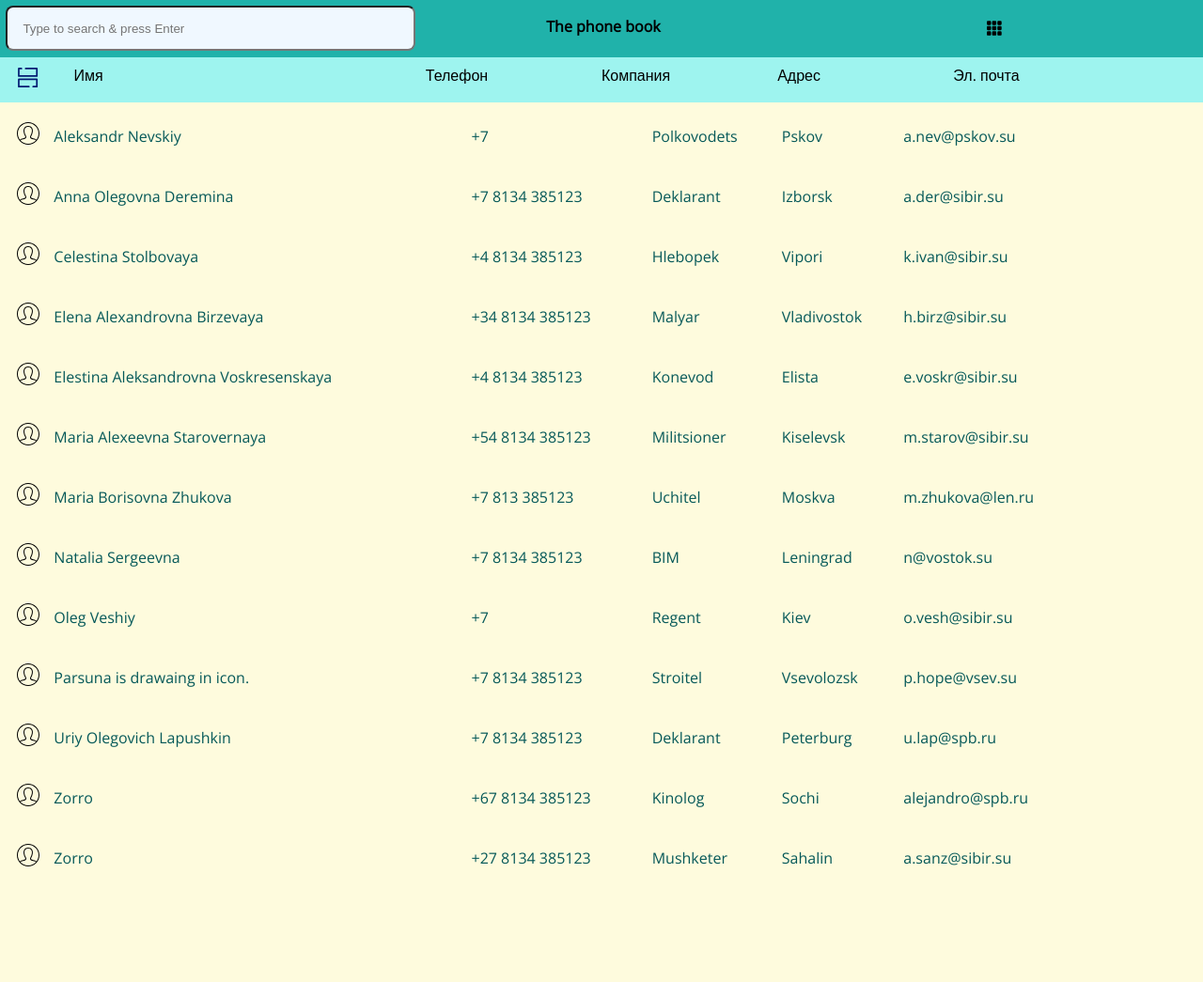
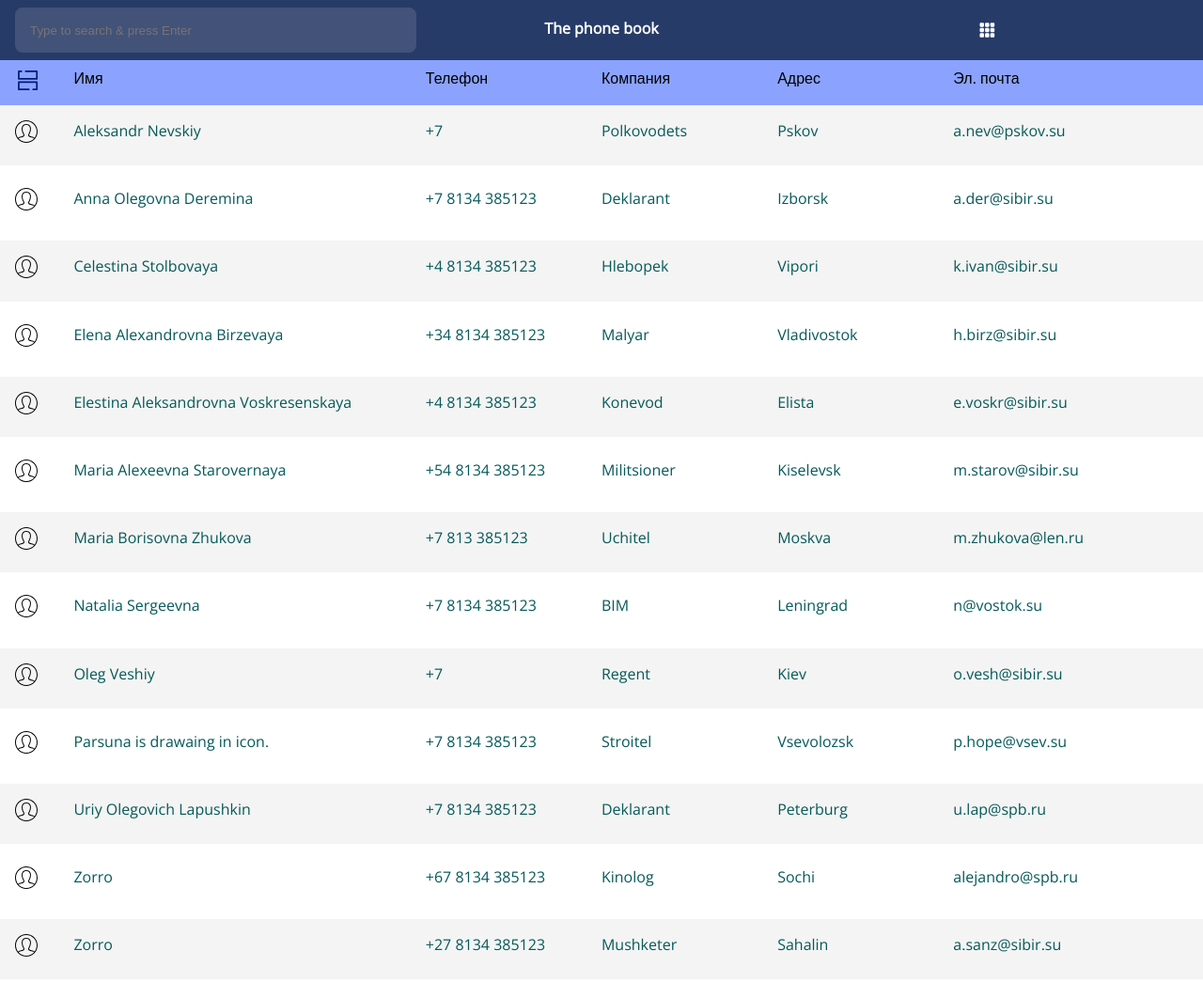
Before and after one commit to anaranjados/Fitting-.json, a plain HTML site: page index.html in a window 1280 px wide. Shown: the whole page at 94% size. Before the commit the page ends 962 px from the top, so only its background shows below. Drawn offline with nearby package versions, Linux system fonts and the light colour scheme.

Commit message:
improved lookup

```diff
--- a/estilo.scss
+++ b/estilo.scss
@@ -9,7 +9,7 @@
 }
 
 body {
-   background-color: #fefbdd;
+//   background-color: #fefbdd;
    font-family: 'Open Sans', sans-serif;
    margin: 0;
 }
@@ -18,18 +18,20 @@ header {
    position: fixed;
    top: 0;
    width: 100%;
-   background-color: lightseagreen;
+   background-color: #263B68;
    #heading {
-      padding: .5%;
-      background-color: lightseagreen;
+      padding: .5rem 1rem;
       display: flex;
+      color: white;
       & > * {
          width: 33.3%
       }
       input {
          border-radius: .5rem;
          padding: 0 1rem;
-         background-color: aliceblue;
+         background-color: #435279;
+         color: white;
+         border-width: 0;
       }
       h1 {
          font-size: 1rem;
@@ -41,15 +43,14 @@ header {
          cursor: pointer;
       }
    }
+   section.columns {
+      padding: .5rem 1rem;
+      background-color: #8BA3FF;
+   }
 }
 
 .columns {
    display: flex;
-   padding: .5rem 1rem;
-   background-color: #9ef4ef;
-   svg {
-      height: 1.7rem
-   }
    div {
       &:nth-of-type(2),
       &:nth-of-type(8) {   // thumbnail, button
@@ -64,18 +65,22 @@ header {
       &:nth-of-type(7) {   // stuff columns
          width: 15%
       }
+      svg {
+         height: 1.7rem
+      }
    }
 }
 
-table {
+main {
    width: 100%;
-   padding: 1rem;
-   border-width: 0;
-   margin-top: 6rem;
-   tbody tr {
-      margin-bottom: .5rem;
-      background-color: lightbrown;
-      td {
+   margin: 7rem 0 15rem;
+   section {
+      margin: .5rem 0;
+      padding: 0 1rem;
+      &:nth-of-type(2n-1) {
+         background-color: #F4F4F4;
+      }
+      div {
          &:first-of-type {
             display: none
          }
--- a/index.html
+++ b/index.html
@@ -12,7 +12,7 @@
         <input id="search" type="text" placeholder="Type to search & press Enter">
         <h1>The phone book</h1>
         <svg id="menu_btn" xmlns="http://www.w3.org/2000/svg" viewBox="0 0 1000 1000">
-            <g><path d="M220,10H80c-38.7,0-70,31.3-70,70v140c0,38.7,31.3,70,70,70h140c38.7,0,70-31.3,70-70V80C290,41.3,258.7,10,220,10z M570,10H430c-38.7,0-70,31.3-70,70v140c0,38.7,31.3,70,70,70h140c38.7,0,70-31.3,70-70V80C640,41.3,608.7,10,570,10z M920,10H780c-38.7,0-70,31.3-70,70v140c0,38.7,31.3,70,70,70h140c38.7,0,70-31.3,70-70V80C990,41.3,958.7,10,920,10z M220,360H80c-38.7,0-70,31.3-70,70v140c0,38.7,31.3,70,70,70h140c38.7,0,70-31.3,70-70V430C290,391.3,258.7,360,220,360z M570,360H430c-38.7,0-70,31.3-70,70v140c0,38.7,31.3,70,70,70h140c38.7,0,70-31.3,70-70V430C640,391.3,608.7,360,570,360z M920,360H780c-38.7,0-70,31.3-70,70v140c0,38.7,31.3,70,70,70h140c38.7,0,70-31.3,70-70V430C990,391.3,958.7,360,920,360z M220,710H80c-38.7,0-70,31.3-70,70v140c0,38.7,31.3,70,70,70h140c38.7,0,70-31.3,70-70V780C290,741.3,258.7,710,220,710z M570,710H430c-38.7,0-70,31.3-70,70v140c0,38.7,31.3,70,70,70h140c38.7,0,70-31.3,70-70V780C640,741.3,608.7,710,570,710z M920,710H780c-38.7,0-70,31.3-70,70v140c0,38.7,31.3,70,70,70h140c38.7,0,70-31.3,70-70V780C990,741.3,958.7,710,920,710z"/></g>
+            <g><path fill="white" d="M220,10H80c-38.7,0-70,31.3-70,70v140c0,38.7,31.3,70,70,70h140c38.7,0,70-31.3,70-70V80C290,41.3,258.7,10,220,10z M570,10H430c-38.7,0-70,31.3-70,70v140c0,38.7,31.3,70,70,70h140c38.7,0,70-31.3,70-70V80C640,41.3,608.7,10,570,10z M920,10H780c-38.7,0-70,31.3-70,70v140c0,38.7,31.3,70,70,70h140c38.7,0,70-31.3,70-70V80C990,41.3,958.7,10,920,10z M220,360H80c-38.7,0-70,31.3-70,70v140c0,38.7,31.3,70,70,70h140c38.7,0,70-31.3,70-70V430C290,391.3,258.7,360,220,360z M570,360H430c-38.7,0-70,31.3-70,70v140c0,38.7,31.3,70,70,70h140c38.7,0,70-31.3,70-70V430C640,391.3,608.7,360,570,360z M920,360H780c-38.7,0-70,31.3-70,70v140c0,38.7,31.3,70,70,70h140c38.7,0,70-31.3,70-70V430C990,391.3,958.7,360,920,360z M220,710H80c-38.7,0-70,31.3-70,70v140c0,38.7,31.3,70,70,70h140c38.7,0,70-31.3,70-70V780C290,741.3,258.7,710,220,710z M570,710H430c-38.7,0-70,31.3-70,70v140c0,38.7,31.3,70,70,70h140c38.7,0,70-31.3,70-70V780C640,741.3,608.7,710,570,710z M920,710H780c-38.7,0-70,31.3-70,70v140c0,38.7,31.3,70,70,70h140c38.7,0,70-31.3,70-70V780C990,741.3,958.7,710,920,710z"/></g>
         </svg>
     </div>
     <section class="columns">
@@ -39,9 +39,9 @@
       </section>
 </header>
 
-<table>
-	<tbody></tbody>
-</table>
+<main>
+
+</main>
 
 <nav id="menu_general" hidden>
 	<span hidden></span>
--- a/ux.js
+++ b/ux.js
@@ -170,19 +170,18 @@ const
    gm_lft_img = qs('#menu_general img[alt=left]'),
 
    sh		   = qs('#shadow'),
-   tab_body = qs('tbody'),
-   tab_col_n= qs('header .columns').childElementCount, // qs('thead tr').childElementCount,
+   tab_body = qs('main'),
+   tab_col_n= qs('header .columns').childElementCount,
    sch 	   = qs('#search'),
    enty_dfl = 7,
    enty_step= 2,
    max_H 	= document.body.scrollHeight || document.body.offsetHeight || document.clientHeight || document.scrollHeight || document.offsetHeight,
    ava		= '<svg width="25" height="25"><path d="M12 0c6.623 0 12 5.377 12 12s-5.377 12-12 12-12-5.377-12-12 5.377-12 12-12zm8.127 19.41c-.282-.401-.772-.654-1.624-.85-3.848-.906-4.097-1.501-4.352-2.059-.259-.565-.19-1.23.205-1.977 1.726-3.257 2.09-6.024 1.027-7.79-.674-1.119-1.875-1.734-3.383-1.734-1.521 0-2.732.626-3.409 1.763-1.066 1.789-.693 4.544 1.049 7.757.402.742.476 1.406.22 1.974-.265.586-.611 1.19-4.365 2.066-.852.196-1.342.449-1.623.848 2.012 2.207 4.91 3.592 8.128 3.592s6.115-1.385 8.127-3.59zm.65-.782c1.395-1.844 2.223-4.14 2.223-6.628 0-6.071-4.929-11-11-11s-11 4.929-11 11c0 2.487.827 4.783 2.222 6.626.409-.452 1.049-.81 2.049-1.041 2.025-.462 3.376-.836 3.678-1.502.122-.272.061-.628-.188-1.087-1.917-3.535-2.282-6.641-1.03-8.745.853-1.431 2.408-2.251 4.269-2.251 1.845 0 3.391.808 4.24 2.218 1.251 2.079.896 5.195-1 8.774-.245.463-.304.821-.179 1.094.305.668 1.644 1.038 3.667 1.499 1 .23 1.64.59 2.049 1.043z"/></svg>',
-   // wait_icn = '<svg width="100" id="waiter"><path d="M3.968,12.061C1.775,12.061,0,13.835,0,16.027c0,2.192,1.773,3.967,3.968,3.967c2.189,0,3.966-1.772,3.966-3.967    C7.934,13.835,6.157,12.061,3.968,12.061z M16.233,12.061c-2.188,0-3.968,1.773-3.968,3.965c0,2.192,1.778,3.967,3.968,3.967         s3.97-1.772,3.97-3.967C20.201,13.835,18.423,12.061,16.233,12.061z M28.09,12.061c-2.192,0-3.969,1.774-3.969,3.967 c0,2.19,1.774,3.965,3.969,3.965c2.188,0,3.965-1.772,3.965-3.965S30.278,12.061,28.09,12.061z"/> </g> </svg>',
    edit_btn = '<button>Правка</button>'
 
 
 function init(enty) {
-   if( typeof(enty) === 'number' )
+   if( typeof(enty) === 'number' )        // mayor way
       n = c
    else if( typeof(enty) === 'object' )	// search way
       n = enty
@@ -215,7 +214,7 @@ function init(enty) {
    tab_body.innerHTML = ''
    n.forEach(rec => {
       const t = {
-         row: document.createElement('tr'),
+         row: document.createElement('section'),
          data: new Array
       }
       function fill_row() {
@@ -223,7 +222,7 @@ function init(enty) {
             t.data[i].innerHTML = arguments[i]
       }
       for (let j=0; j<tab_col_n; j++)
-         t.data[j] = document.createElement('td')
+         t.data[j] = document.createElement('div')
 
       for (let j=0; j<tab_col_n; j++) {
          fill_row(
@@ -237,12 +236,13 @@ function init(enty) {
             edit_btn
          )
          t.row.appendChild( t.data[j] )
+         t.row.className = 'columns'
       }
       tab_body.appendChild( t.row )
    })
 
-   const rows = qsa('tbody tr'),    // Action edit btn for each row
-         btn = qsa('tbody button')
+   const rows = qsa('main section'),    // Action edit btn for each row
+         btn = qsa('main button')
    for( let i=0; i<rows.length; i++ ) {
       btn[i].onclick= (ev)=>	{
          show(cf, sh)
@@ -266,12 +266,12 @@ function init(enty) {
 // Contact form
 function save_c(flag) {
    cf_save.onclick= ()=> {
-      if (cf_inp[0].value.length > 0 || cf_inp[1].value.length > 0) {
+      if (cf_inp[0].value.length > 0 || cf_inp[1].value.length > 0) {   // check if Name or Surname is set (in form)
          if (flag === 'insert') {
             let next_i = 0;
             for (var i in c) {
                if ( c[i].id >= next_i )
-                     next_i = c[i].id +1   // set next id value for Object
+                  next_i = c[i].id +1   // set next id value for Object
             }
             apply_c(next_i)
             entities += 1
@@ -359,8 +359,5 @@ sch.onkeypress= ()=> {
                )
             return e
    })
-
-   console.log( found )
-
    init(found)
 }
```
Also changed, not shown: estilo.css, 1 other file.
